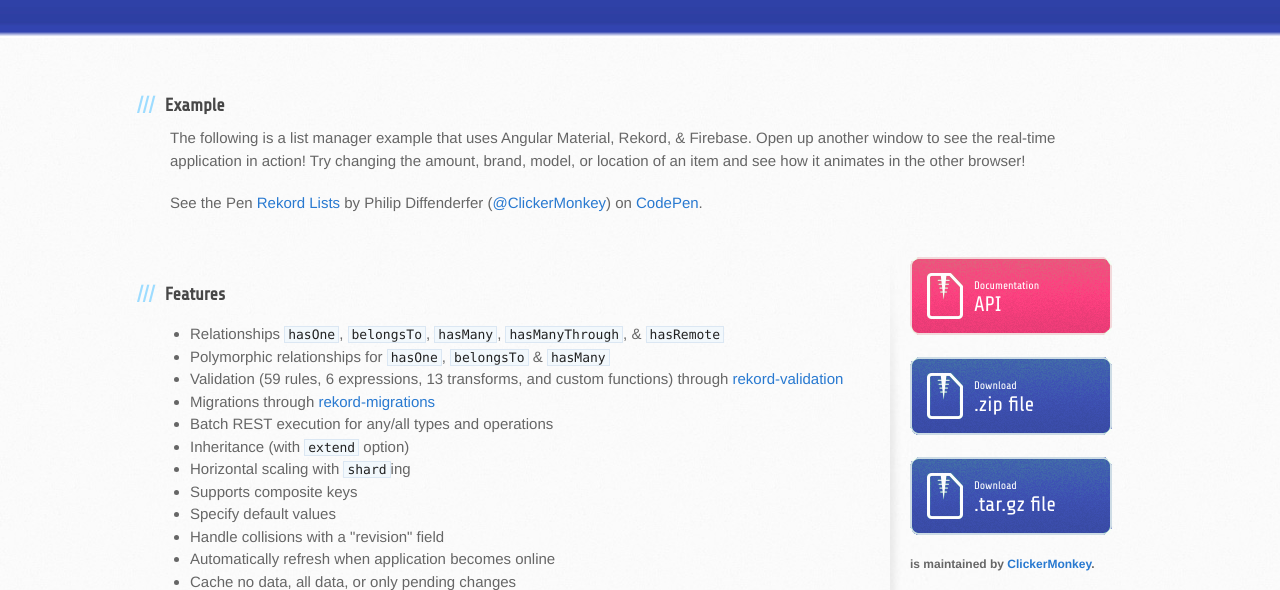
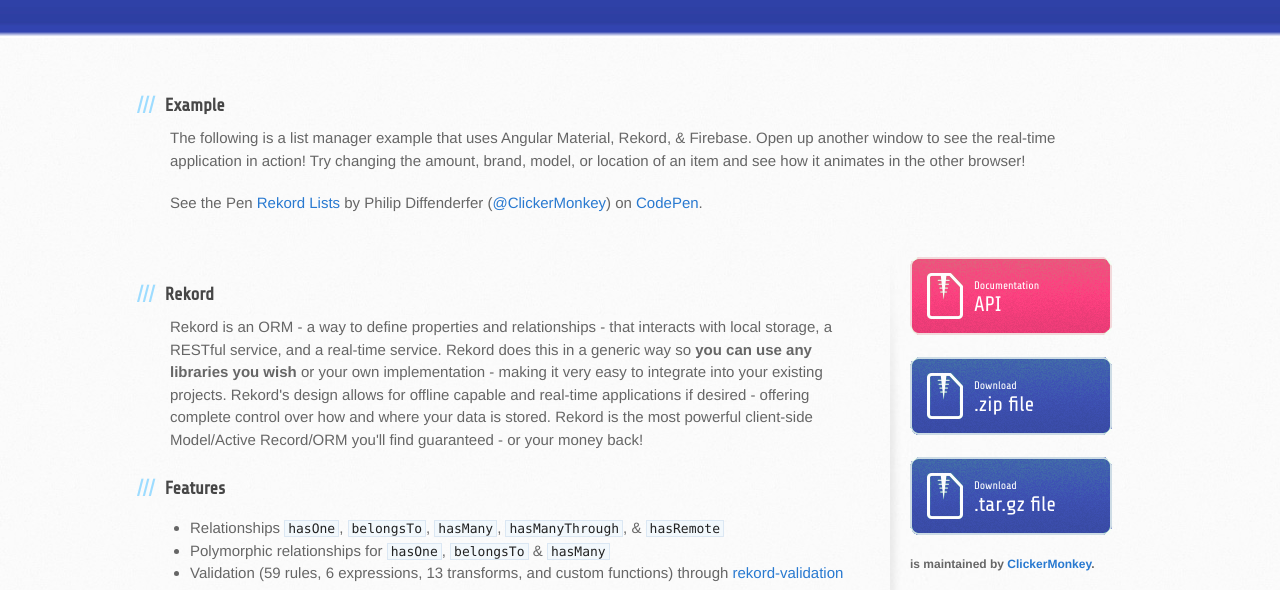
Before and after one commit to Rekord/rekord, a plain HTML site: page index.html in a window 1280 px wide. Shown: the part 163-753 px from the top of the page. Drawn offline with Linux system fonts and the light colour scheme; a script that the page names is missing.

Commit message:
Updated descriptions

```diff
--- a/index.html
+++ b/index.html
@@ -33,7 +33,9 @@
         <h3>
         <a id="example" class="anchor" href="#example" aria-hidden="true"><span class="octicon octicon-link"></span></a>Example</h3>
 
-        <p>The following is a list manager example that uses Angular Material, Rekord, & Firebase. Open up another window to see the real-time application in action! Try changing the amount, brand, model, or location of an item and see how it animates in the other browser!</p>
+        <p>
+          The following is a list manager example that uses Angular Material, Rekord, & Firebase. Open up another window to see the real-time application in action! Try changing the amount, brand, model, or location of an item and see how it animates in the other browser!
+        </p>
 
         <p data-height="548" data-theme-id="light" data-slug-hash="dXPgOQ" data-default-tab="js,result" data-user="ClickerMonkey" data-embed-version="2" class="codepen">See the Pen <a href="https://codepen.io/ClickerMonkey/pen/dXPgOQ/">Rekord Lists</a> by Philip Diffenderfer (<a href="http://codepen.io/ClickerMonkey">@ClickerMonkey</a>) on <a href="http://codepen.io">CodePen</a>.</p>
         <script async src="//assets.codepen.io/assets/embed/ei.js"></script>
@@ -42,9 +44,17 @@
 
         <section id="main-content">
 
-  <h3>
+<h3>
+<a id="rekord" class="anchor" href="#rekord" aria-hidden="true"><span class="octicon octicon-link"></span></a>Rekord</h3>
+<p>
+Rekord is an ORM - a way to define properties and relationships - that interacts with local storage, a RESTful service, and a real-time service.
+Rekord does this in a generic way so <b>you can use any libraries you wish</b> or your own implementation - making it very easy to integrate into your existing projects.
+Rekord's design allows for offline capable and real-time applications if desired - offering complete control over how and where your data is stored.
+Rekord is the most powerful client-side Model/Active Record/ORM you'll find guaranteed - or your money back!
+</p>
+
+<h3>
 <a id="features" class="anchor" href="#features" aria-hidden="true"><span class="octicon octicon-link"></span></a>Features</h3>
-
 <ul>
 <li>Relationships <code>hasOne</code>, <code>belongsTo</code>, <code>hasMany</code>, <code>hasManyThrough</code>, &amp; <code>hasRemote</code></li>
 <li>Polymorphic relationships for <code>hasOne</code>, <code>belongsTo</code> &amp; <code>hasMany</code></li>
@@ -82,7 +92,6 @@
 
 <h3>
 <a id="faq" class="anchor" href="#faq" aria-hidden="true"><span class="octicon octicon-link"></span></a>FAQ</h3>
-
 <ol>
 <li><p><em>Does Rekord directly interact with a database?</em><br>
 No, of course not. It interacts with a REST API.</p></li>
@@ -100,9 +109,7 @@
 
 <h3>
 <a id="bindings" class="anchor" href="#bindings" aria-hidden="true"><span class="octicon octicon-link"></span></a>Bindings</h3>
-
 <p>Bindings are used to implement core pieces of functionality in rekord - these interfaces allows any library to work with rekord.</p>
-
 <ul>
 <li><a href="https://github.com/Rekord/rekord-angular">Angular</a> - implements <code>Rekord.rest</code> and adds <code>Rekord.Bind</code></li>
 <li><a href="https://github.com/Rekord/rekord-react">React</a> - adds <code>Rekord.Bind</code></li>
@@ -116,9 +123,7 @@
 
 <h3>
 <a id="addons" class="anchor" href="#addons" aria-hidden="true"><span class="octicon octicon-link"></span></a>Add-Ons</h3>
-
 <p>Add-Ons add new functionality to Rekord.</p>
-
 <ul>
 <li><a href="https://github.com/Rekord/rekord-validation">Validation</a> - adds <code>validation</code> option</li>
 <li><a href="https://github.com/Rekord/rekord-migrations">Migrations</a> - adds <code>Rekord.migration</code> function</li>
@@ -126,12 +131,10 @@
 
 <h3>
 <a id="lifecycle" class="anchor" href="#lifecycle" aria-hidden="true"><span class="octicon octicon-link"></span></a>Rekord's Life Cycle</h3>
-
 <p><a href="http://github.com/Rekord/rekord/blob/master/images/rekord-life-cycle.png" target="_blank"><img src="http://github.com/Rekord/rekord/raw/master/images/rekord-life-cycle.png" alt="Rekord Life Cycle" style="max-width:100%;"></a></p>
 
 <h3>
 <a id="support-or-contact" class="anchor" href="#support-or-contact" aria-hidden="true"><span class="octicon octicon-link"></span></a>Support or Contact</h3>
-
 <p>Having trouble with Pages? Check out our <a href="https://help.github.com/pages">documentation</a> or <a href="https://github.com/contact">contact support</a> and we’ll help you sort it out.</p>
         </section>
 
```
